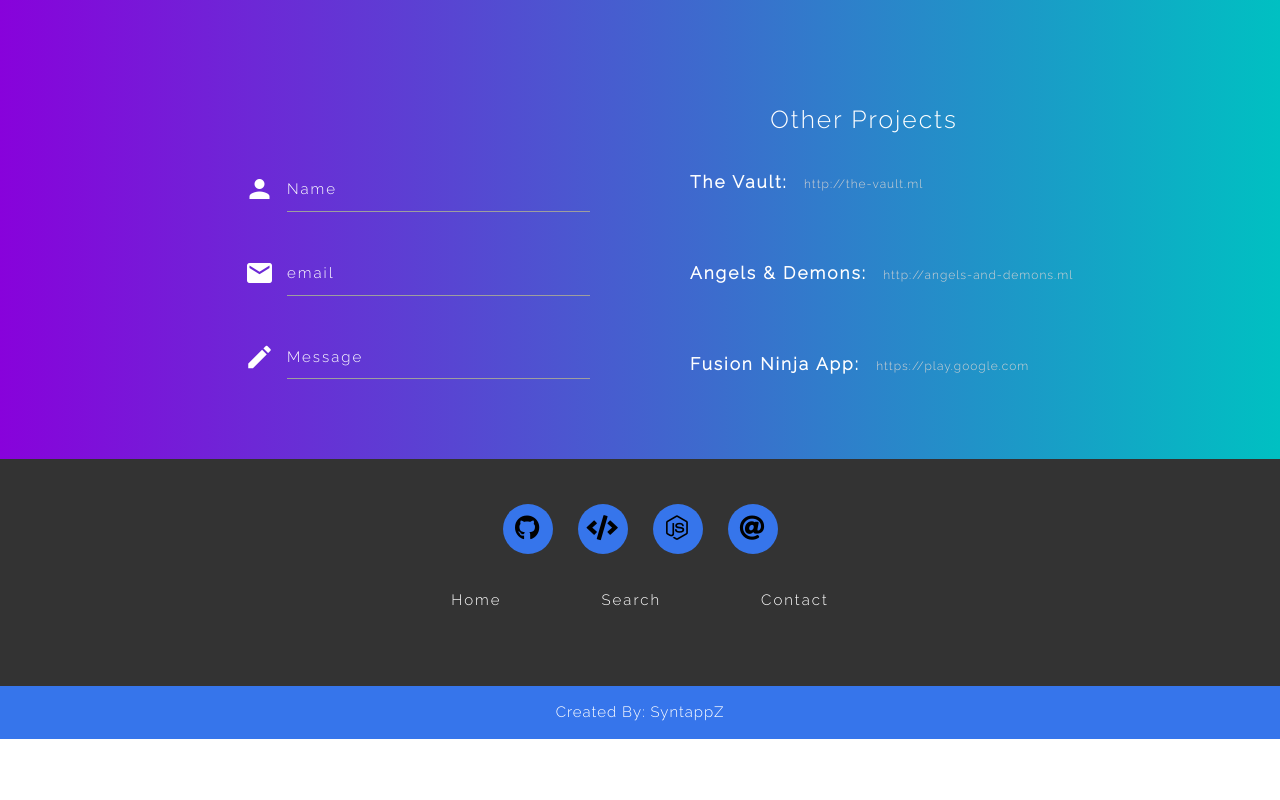
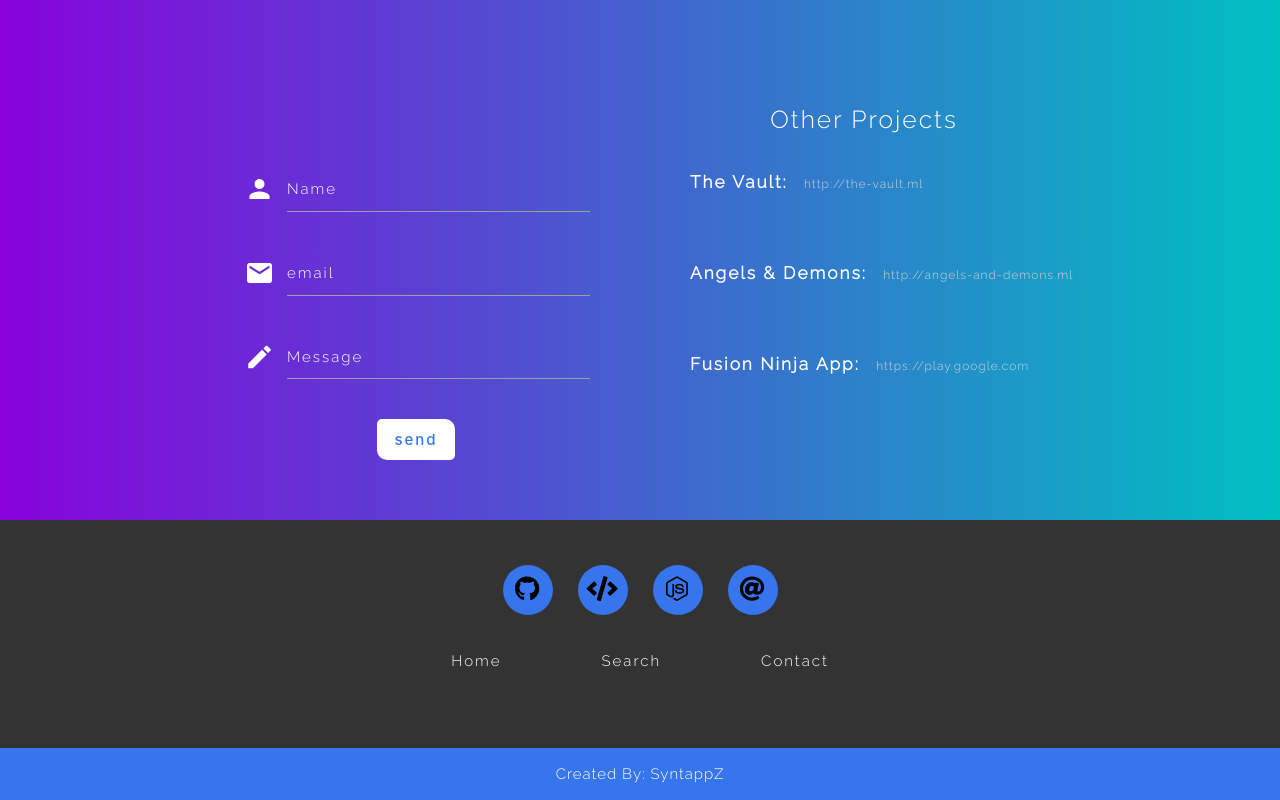
Before and after one commit to SyntappZ/world-of-information, a Vue app: page /Contact in a window 1280 px wide. Shown: the part 512-1312 px from the top of the page. Before the commit the page ends 1251 px from the top, so only its background shows below. Built offline with nearby package versions, Linux system fonts and the light colour scheme.

Commit message:
contact button added

```diff
--- a/src/views/Contact.vue
+++ b/src/views/Contact.vue
@@ -43,6 +43,7 @@
                   <label for="message">Message</label>
                 </div>
               </div>
+              <button class="btns">send</button>
             </form>
           </div>
         </div>
```
